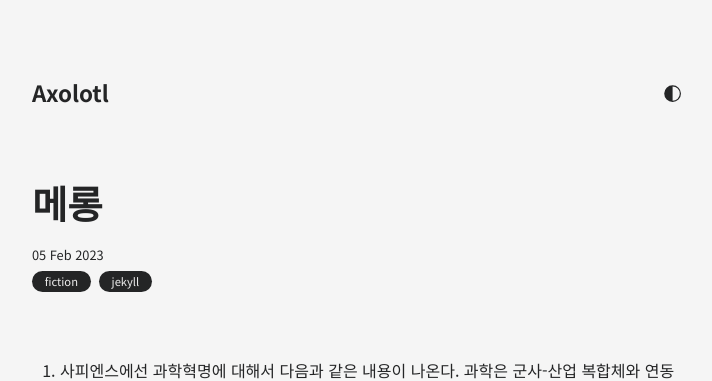
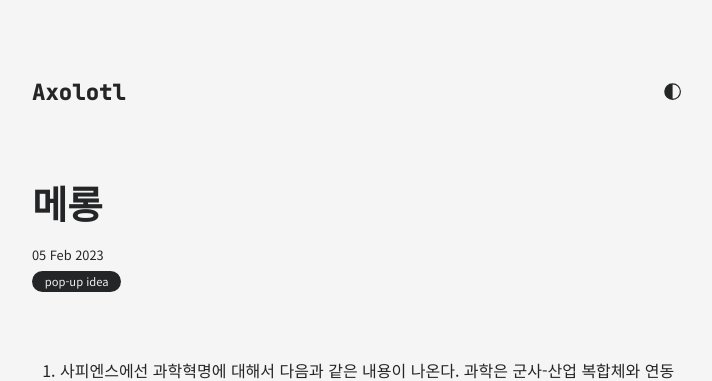
Before and after one commit to Girdled-Armadilo/Girdled-Armadilo.github.io, a Jekyll site: the page built from all_collections/_posts/2023-02-05-테스트2.md, in a window 1280 px wide. Shown: the top 381 px of the page, without its empty margins (283-995 px from the left). Built offline with Jekyll 4.4.1, drawn with Linux system fonts in a browser that asks for light colours.

Commit message:
font modify

```diff
--- a/all_collections/_posts/2023-02-05-테스트2.md
+++ b/all_collections/_posts/2023-02-05-테스트2.md
@@ -2,7 +2,7 @@
 layout: post
 title: 메롱
 date: 2023-02-05
-categories: [fiction, jekyll]
+categories: [pop-up idea]
 ---
 
 1. 사피엔스에선 과학혁명에 대해서 다음과 같은 내용이 나온다. 과학은 군사-산업 복합체와 연동되어 커왔다. 더 포괄적으로는 정치, 경제, 종교와 맞물리며 발전해왔다. 정치, 경제, 종교적 사건 없이, 이와 관련된 대립 혹은 목표 없이 과학이 발전해 왔을거라고 믿기는 어렵다.
--- a/assets/css/post.css
+++ b/assets/css/post.css
@@ -45,6 +45,7 @@ body {
 }
 header {
   padding: 2rem 0 4rem 0;
+  font-family: "JetBrains Mono", monospace;
   display: flex;
   flex-direction: row;
   align-items: flex-start;
@@ -53,6 +54,7 @@ header {
 }
 .site-title {
   font-size: 1.4rem;
+  font-family: "JetBrains Mono", monospace;
   font-weight: bolder;
   line-height: 110%;
   color: var(--white-1);
@@ -193,6 +195,7 @@ main {
 }
 
 .content code {
+  font-family: "JetBrains Mono", monospace;
   padding: 3px 5px;
   color: var(--white-2);
   white-space: pre;
```
Also changed, not shown: all_collections/_posts/2024-10-20-테스트.md (+1 -1 lines).
